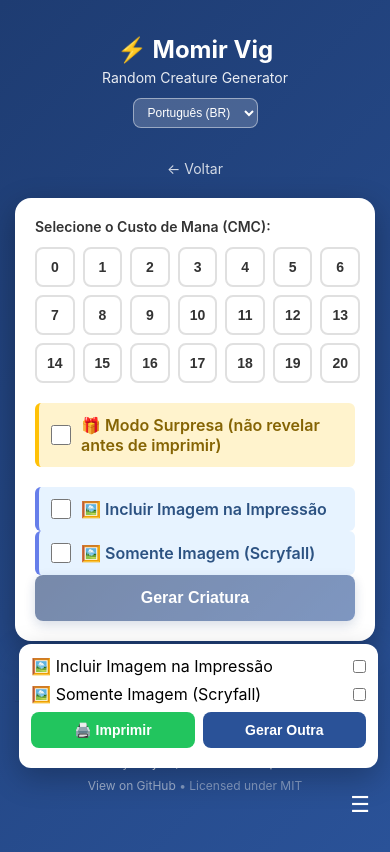
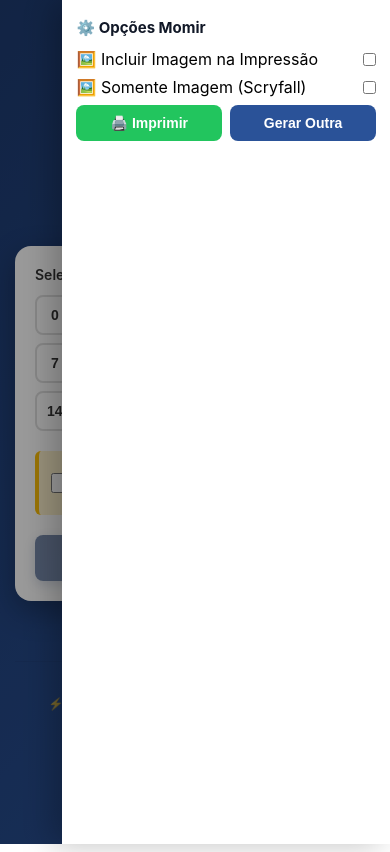
Before and after one commit to lucianowxc/mtg_token_printer, a website: page momir.html in a window 390 px wide. Both pictures are taken after a click on the button "Abrir filtros". Drawn offline with Linux system fonts and the light colour scheme.

Commit message:
feat(ui): add mobile drawer menu to index and momir

```diff
--- a/momir.html
+++ b/momir.html
@@ -361,6 +361,9 @@
 <body>
     <div class="container">
         <div class="header">
+            <div style="display:flex; justify-content:flex-end; margin-bottom:10px;">
+                <button class="hamburger-button" id="momirFilterToggle" aria-expanded="false" aria-controls="momirFilterMenu" aria-label="Abrir filtros">☰</button>
+            </div>
             <h1>⚡ Momir Vig</h1>
             <p data-i18n="subtitle">Random Creature Generator</p>
             <div class="lang-switch">
@@ -388,12 +391,12 @@
                 <label for="surpriseModeCheckbox" data-i18n="surpriseMode">🎁 Modo Surpresa (não revelar antes de imprimir)</label>
             </div>
 
-            <div class="image-option">
+            <div class="image-option mobile-hide-when-drawer">
                 <input type="checkbox" id="includeImageCheckbox">
                 <label for="includeImageCheckbox" data-i18n="includeImage">🖼️ Incluir Imagem na Impressão</label>
             </div>
 
-            <div class="image-option">
+            <div class="image-option mobile-hide-when-drawer">
                 <input type="checkbox" id="imageOnlyCheckbox">
                 <label for="imageOnlyCheckbox" data-i18n="imageOnly">🖼️ Somente Imagem (Scryfall)</label>
             </div>
@@ -417,7 +420,7 @@
             </div>
         </div>
 
-        <div class="creature-section" id="creatureSection">
+    <div class="creature-section" id="creatureSection">
             <img class="card-preview-image" id="creatureImage" src="" alt="Creature art">
 
             <div class="creature-name" id="creatureName"></div>
@@ -439,7 +442,7 @@
 
             <div id="creatureTextContainer"></div>
 
-            <div class="action-buttons">
+            <div class="action-buttons mobile-hide-when-drawer">
                 <button class="action-btn thermer" id="printBtn" data-i18n="printBtn">🖨️ Imprimir</button>
                 <a class="action-btn scryfall" id="scryfallLink" target="_blank" data-i18n="viewScryfall">Ver no Scryfall</a>
                 <button class="action-btn again" id="againBtn" data-i18n="generateAnother">Gerar Outra</button>
@@ -449,8 +452,10 @@
         <div class="footer" data-shared-footer="true" data-product-icon="⚡" data-product-name="Momir Vig"></div>
     </div>
 
-    <div class="filter-menu" id="momirFilterMenu">
-        <div class="filter-panel" id="momirFilterPanel" aria-hidden="true">
+    <div class="drawer-overlay" id="momirFilterOverlay"></div>
+    <div class="filter-menu" id="momirFilterMenu" aria-hidden="true">
+        <div class="filter-panel" id="momirFilterPanel">
+            <div class="drawer-panel-title">⚙️ Opções Momir</div>
             <div class="filter-row">
                 <label for="includeImageCheckboxMobile" data-i18n="includeImage">🖼️ Incluir Imagem na Impressão</label>
                 <input type="checkbox" id="includeImageCheckboxMobile">
@@ -468,7 +473,6 @@
                 <button class="action-btn scryfall" id="revealBtnMobile" data-i18n="revealBtn">👁️ Revelar</button>
             </div>
         </div>
-        <button class="hamburger-button" id="momirFilterToggle" aria-expanded="false" aria-controls="momirFilterPanel">☰</button>
     </div>
 
     <script src="shared-layout.js"></script>
@@ -697,6 +701,8 @@
         function setupMobileFilterMenu() {
             const filterToggle = document.getElementById('momirFilterToggle');
             const filterPanel = document.getElementById('momirFilterPanel');
+            const filterMenu = document.getElementById('momirFilterMenu');
+            const filterOverlay = document.getElementById('momirFilterOverlay');
 
             const includeDesktop = document.getElementById('includeImageCheckbox');
             const imageOnlyDesktop = document.getElementById('imageOnlyCheckbox');
@@ -721,12 +727,28 @@
             syncFromDesktopToMobile();
             syncSurpriseMobileActions();
 
+            function closeDrawer() {
+                filterMenu.classList.remove('open');
+                filterOverlay.classList.remove('open');
+                filterToggle && filterToggle.setAttribute('aria-expanded', 'false');
+                filterMenu.setAttribute('aria-hidden', 'true');
+            }
+
+            function openDrawer() {
+                filterMenu.classList.add('open');
+                filterOverlay.classList.add('open');
+                filterToggle && filterToggle.setAttribute('aria-expanded', 'true');
+                filterMenu.setAttribute('aria-hidden', 'false');
+            }
+
             if (filterToggle) {
                 filterToggle.addEventListener('click', () => {
                     const expanded = filterToggle.getAttribute('aria-expanded') === 'true';
-                    filterToggle.setAttribute('aria-expanded', String(!expanded));
-                    filterPanel.classList.toggle('active');
-                    filterPanel.setAttribute('aria-hidden', String(expanded));
+                    if (expanded) {
+                        closeDrawer();
+                    } else {
+                        openDrawer();
+                    }
                     syncSurpriseMobileActions();
                 });
             }
@@ -739,19 +761,22 @@
             printBtnMobile.addEventListener('click', () => {
                 syncFromMobileToDesktop();
                 printWithThermer();
+                closeDrawer();
             });
             generateBtnMobile.addEventListener('click', generateCreature);
             printSurpriseBtnMobile.addEventListener('click', () => {
                 syncFromMobileToDesktop();
                 printSurprise();
+                closeDrawer();
             });
-            revealBtnMobile.addEventListener('click', revealSurprise);
+            revealBtnMobile.addEventListener('click', () => {
+                revealSurprise();
+                closeDrawer();
+            });
 
-            document.addEventListener('click', (e) => {
-                if (!e.target.closest('.filter-menu') && filterPanel.classList.contains('active')) {
-                    filterPanel.classList.remove('active');
-                    filterToggle && filterToggle.setAttribute('aria-expanded', 'false');
-                }
+            filterOverlay && filterOverlay.addEventListener('click', closeDrawer);
+            document.addEventListener('keydown', (e) => {
+                if (e.key === 'Escape') closeDrawer();
             });
         }
 
--- a/shared-common.css
+++ b/shared-common.css
@@ -103,39 +103,60 @@
     color: #111827;
 }
 
-/* Hamburger filter menu (mobile-first) */
+/* Mobile drawer menu for print/filter options */
 .hamburger-button {
-    background: transparent;
-    border: none;
+    background: rgba(255, 255, 255, 0.18);
+    border: 1px solid rgba(255, 255, 255, 0.4);
     color: white;
-    font-size: 22px;
-    padding: 8px;
+    font-size: 20px;
+    line-height: 1;
+    padding: 8px 10px;
+    border-radius: 10px;
     cursor: pointer;
+}
+
+.drawer-overlay {
+    position: fixed;
+    inset: 0;
+    background: rgba(0, 0, 0, 0.4);
+    opacity: 0;
+    pointer-events: none;
+    transition: opacity 0.25s ease;
+    z-index: 1090;
+}
+
+.drawer-overlay.open {
+    opacity: 1;
+    pointer-events: auto;
 }
 
 .filter-menu {
     position: fixed;
-    right: 12px;
-    bottom: 18px;
-    z-index: 1200;
-    display: flex;
-    flex-direction: column;
-    gap: 8px;
-    align-items: flex-end;
+    top: 0;
+    right: 0;
+    height: 100vh;
+    width: min(84vw, 360px);
+    background: #ffffff;
+    box-shadow: -10px 0 30px rgba(0, 0, 0, 0.25);
+    transform: translateX(100%);
+    transition: transform 0.25s ease;
+    z-index: 1100;
+    padding: 18px 14px 20px;
+    overflow-y: auto;
+}
+
+.filter-menu.open {
+    transform: translateX(0);
+}
+
+.drawer-panel-title {
+    font-size: 15px;
+    font-weight: 700;
+    color: #111827;
+    margin-bottom: 12px;
 }
 
 .filter-panel {
-    display: none;
-    width: 92vw;
-    max-width: 360px;
-    background: white;
-    border-radius: 12px;
-    box-shadow: 0 10px 30px rgba(0,0,0,0.25);
-    padding: 12px;
-    margin-bottom: 8px;
-}
-
-.filter-panel.active {
     display: block;
 }
 
@@ -157,15 +178,16 @@
     font-size: 14px;
 }
 
-@media (min-width: 640px) {
-    /* On larger screens keep floating menu subtle */
-    .filter-menu {
-        right: 24px;
-        bottom: 24px;
-        align-items: flex-end;
-    }
-
-    .filter-panel {
-        width: 320px;
+@media (max-width: 640px) {
+    .mobile-hide-when-drawer {
+        display: none !important;
     }
 }
+
+@media (min-width: 641px) {
+    .drawer-overlay,
+    .filter-menu,
+    .hamburger-button {
+        display: none;
+    }
+}
```
Also changed, not shown: index.html (+34 -16 lines).
